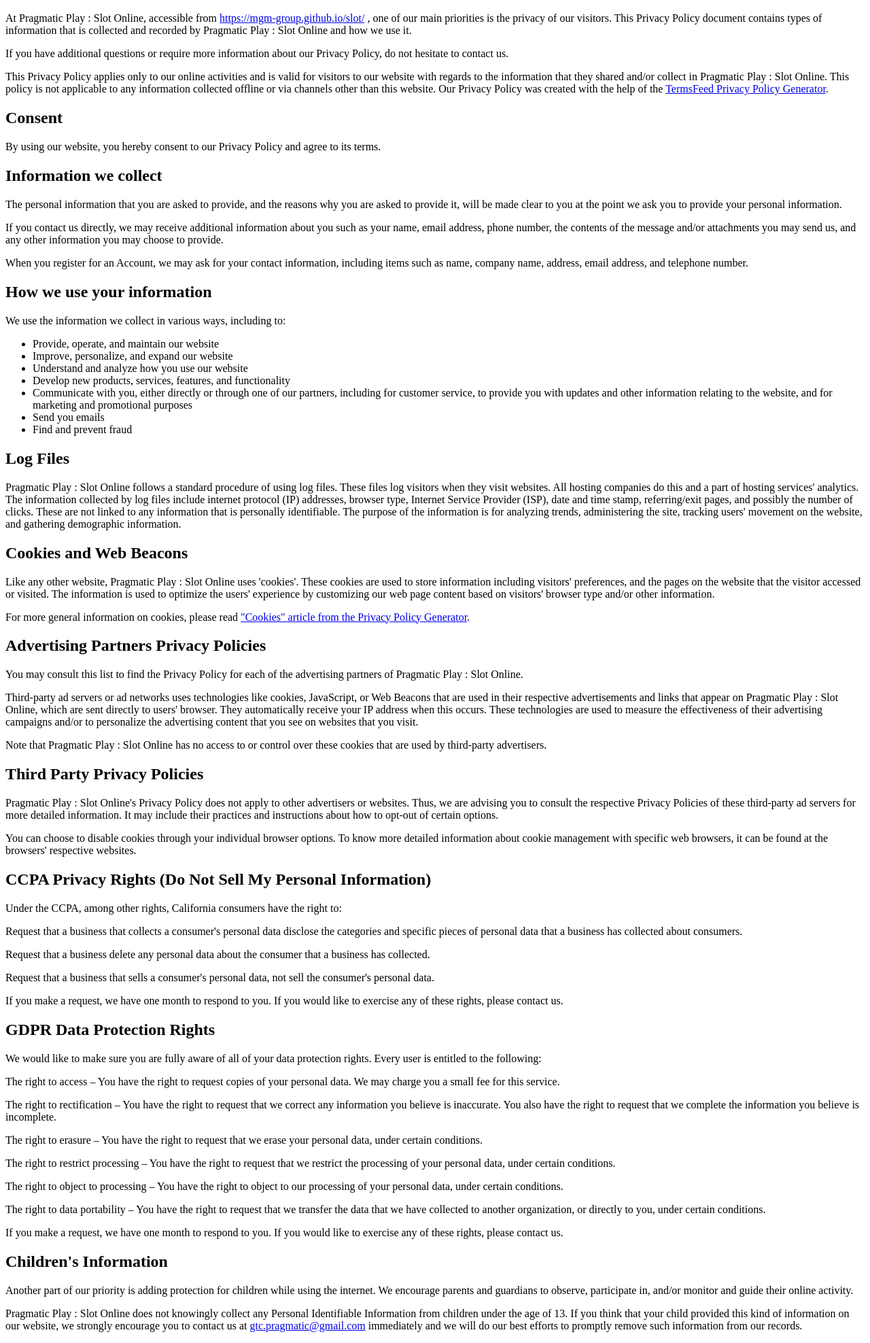
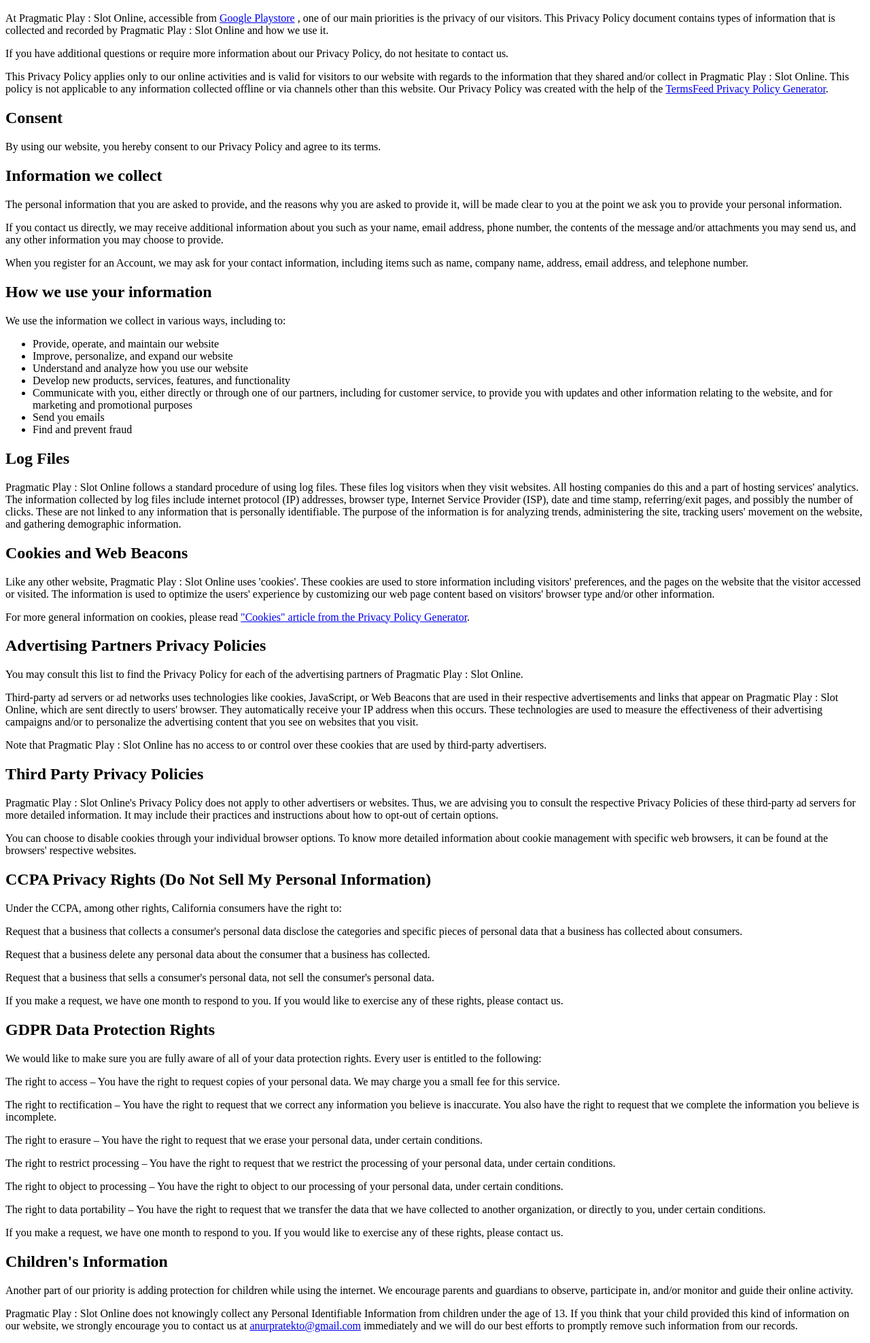
Before and after one commit to mgm-group/slot, a plain HTML site: page privacy.html in a window 1280 px wide. Shown: the part 48-2023 px from the top of the page at 68% size. Drawn offline with Linux system fonts and the light colour scheme.

Commit message:
Update privacy.html

```diff
--- a/privacy.html
+++ b/privacy.html
@@ -8,7 +8,7 @@
 
 <h1>Privacy Policy for Pragmatic Play : Slot Online</h1>
 
-<p>At Pragmatic Play : Slot Online, accessible from <a href="https://mgm-group.github.io/slot/" target="_blank">https://mgm-group.github.io/slot/</a> , one of our main priorities is the privacy of our visitors. This Privacy Policy document contains types of information that is collected and recorded by Pragmatic Play : Slot Online and how we use it.</p>
+<p>At Pragmatic Play : Slot Online, accessible from <a href="https://play.google.com/store/apps/details?id=pay4d.pragmatic.play" target="_blank">Google Playstore</a> , one of our main priorities is the privacy of our visitors. This Privacy Policy document contains types of information that is collected and recorded by Pragmatic Play : Slot Online and how we use it.</p>
 
 <p>If you have additional questions or require more information about our Privacy Policy, do not hesitate to contact us.</p>
 
@@ -87,4 +87,4 @@
 
 <p>Another part of our priority is adding protection for children while using the internet. We encourage parents and guardians to observe, participate in, and/or monitor and guide their online activity.</p>
 
-<p>Pragmatic Play : Slot Online does not knowingly collect any Personal Identifiable Information from children under the age of 13. If you think that your child provided this kind of information on our website, we strongly encourage you to contact us at <a href="mailto:gtc.pragmatic@gmail.com">gtc.pragmatic@gmail.com</a> immediately and we will do our best efforts to promptly remove such information from our records.</p>
+<p>Pragmatic Play : Slot Online does not knowingly collect any Personal Identifiable Information from children under the age of 13. If you think that your child provided this kind of information on our website, we strongly encourage you to contact us at <a href="mailto:anurpratekto@gmail.com">anurpratekto@gmail.com</a> immediately and we will do our best efforts to promptly remove such information from our records.</p>
```
